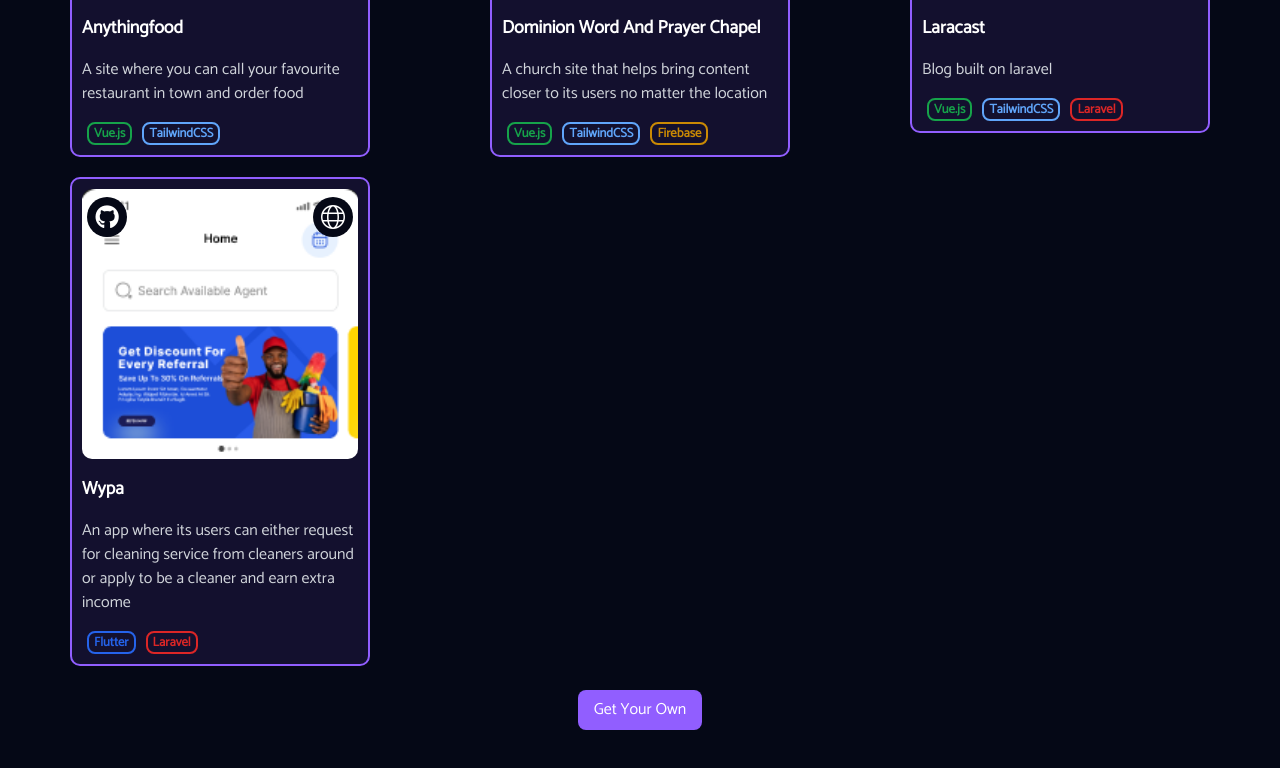
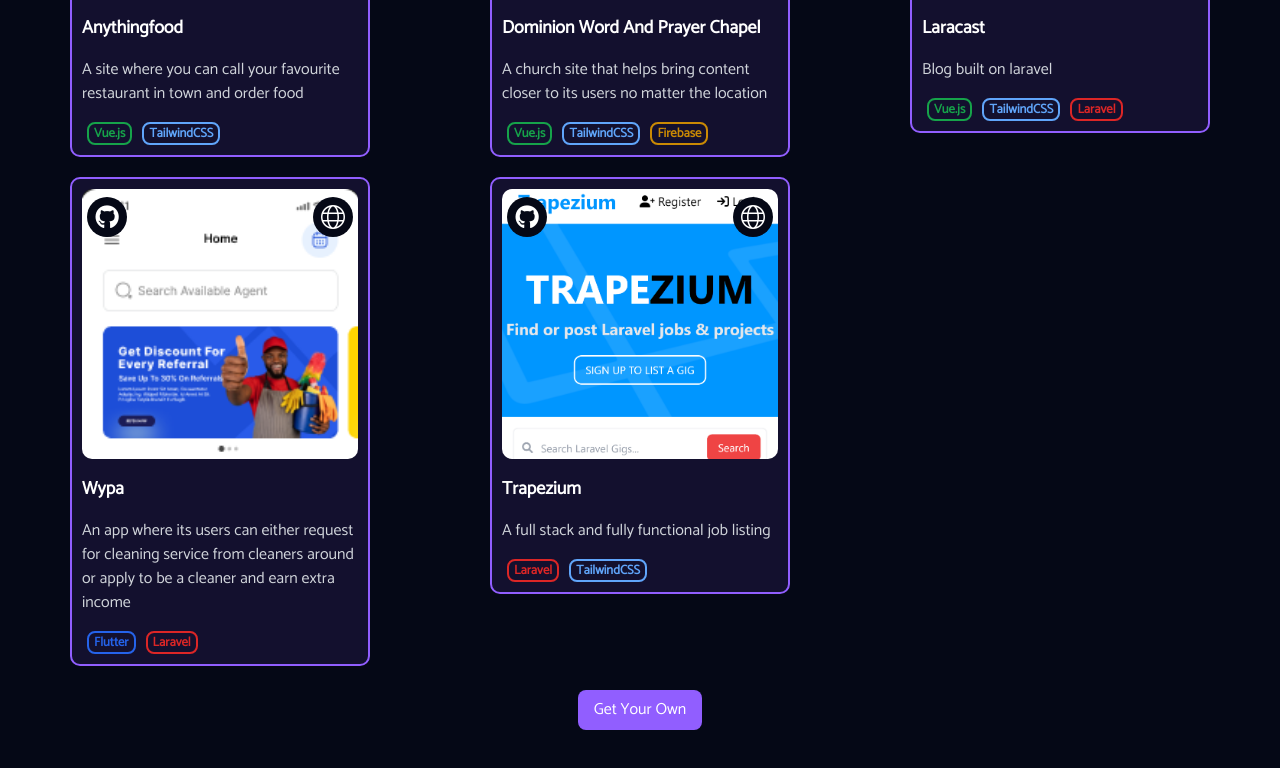
Before and after one commit to Maxxiejay/portfolio-v4, a Vue app: page /projects in a window 1280 px wide. Shown: the part 552-1320 px from the top of the page. Built offline with nearby package versions, Linux system fonts and the light colour scheme.

Commit message:
updated project page

```diff
--- a/src/views/ProjectsView.vue
+++ b/src/views/ProjectsView.vue
@@ -35,7 +35,7 @@
             </div>
           </div>
         </ProjectCard>
-        <ProjectCard github="https://github.com/AmazingJoMax" siteUrl="https://dwpcng.netlify.app" siteName="DWPCNG">
+        <ProjectCard github="https://github.com/AmazingJoMax" siteUrl="#" siteName="Laracast">
           <div class="flex flex-col gap-4">
             <div class="image">
               <img src="../assets/images/laracast_mobile.png" alt="">
@@ -63,6 +63,21 @@
             <div class="flex">
               <Tag name="Flutter" class="border-blue-600 text-blue-600" />
               <Tag name="Laravel" class="border-red-600 text-red-600" />
+            </div>
+          </div>
+        </ProjectCard>
+        <ProjectCard github="https://github.com/AmazingJoMax" siteUrl="#" siteName="Laracast">
+          <div class="flex flex-col gap-4">
+            <div class="image">
+              <img src="../assets/images/trapezium_mobile.png" alt="">
+            </div>
+            <span class="text-lg font-semibold">Trapezium</span>
+            <p class="description text-gray-300">
+              A full stack and fully functional job listing
+            </p>
+            <div class="flex">
+              <Tag name="Laravel" class="border-red-600 text-red-600" />
+              <Tag name="TailwindCSS" class="border-blue-400 text-blue-400" />
             </div>
           </div>
         </ProjectCard>
```
Also changed, not shown: src/assets/images/trapezium_mobile.png (added).
